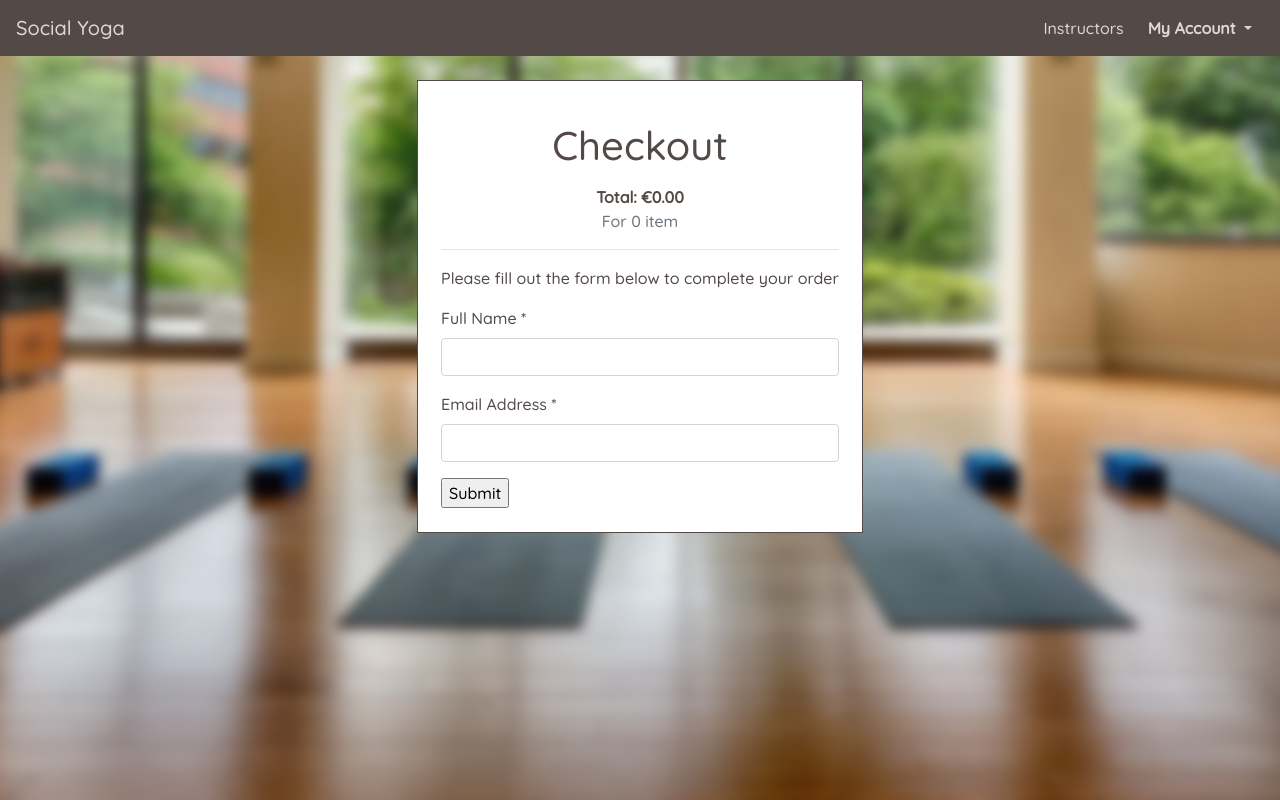
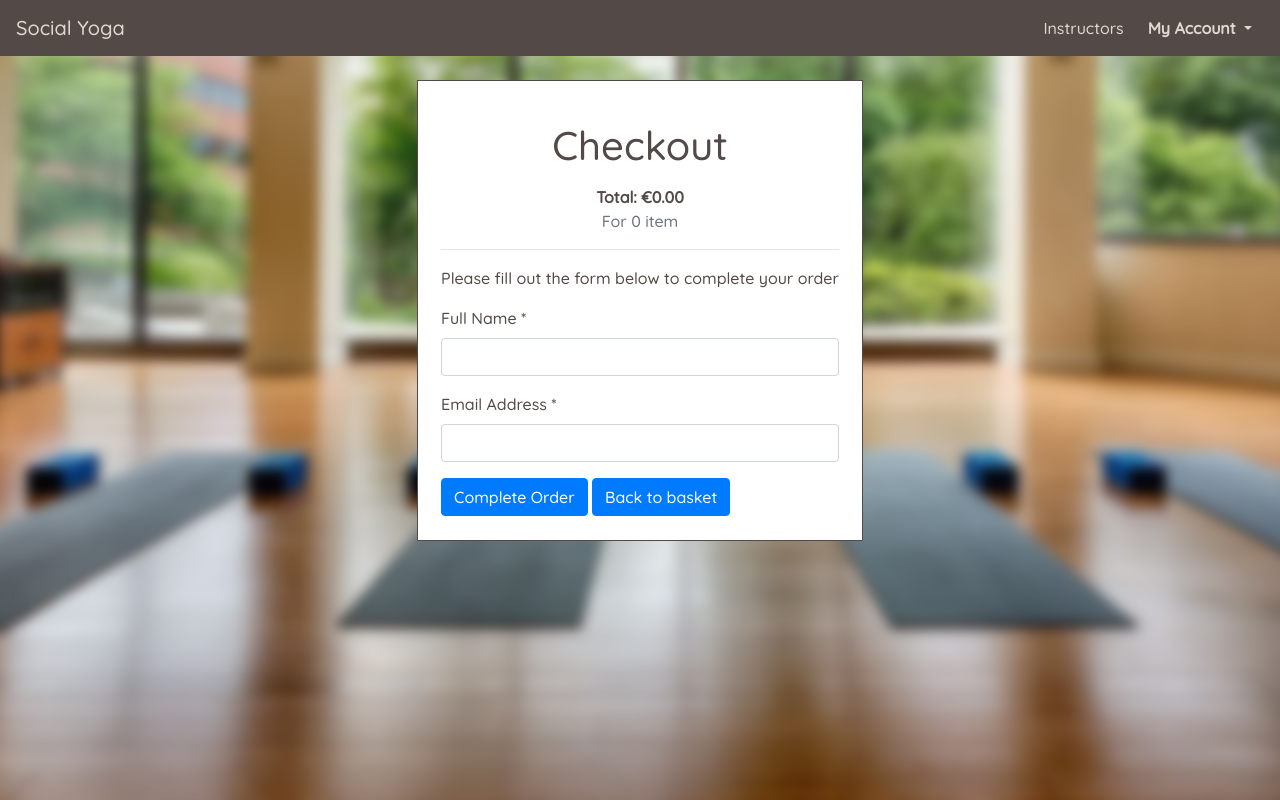
Before and after one commit to KelvinHere/Yoga_Milestone_4, a Django app: template checkout/templates/checkout/checkout.html in a window 1280 px wide. Run offline with Django 3.2, Linux system fonts and the light colour scheme; the template is opened without the code that fills it: values that come from a table or form of the project are taken from there, others are empty; parts of the project's set-up code (start-up, migrations or seed data) failed here and were passed over; some libraries are stand-ins or nearby versions.

Commit message:
STYLE: Style submit button

```diff
--- a/checkout/templates/checkout/checkout.html
+++ b/checkout/templates/checkout/checkout.html
@@ -25,7 +25,9 @@
                     <form method="POST" action="{% url 'checkout' %}" id="payment-form" class="form">
                         {% csrf_token %}
                         {{ order_form|crispy}}
-                        <input type="submit" value="Submit">
+                        <a href=""></a>
+                        <input class="btn btn-primary" type="submit" value="Complete Order">
+                        <a href="{% url 'view_basket' %}" class="btn btn-primary">Back to basket</a>
                     </form>
                 </div>
             </div>
```
